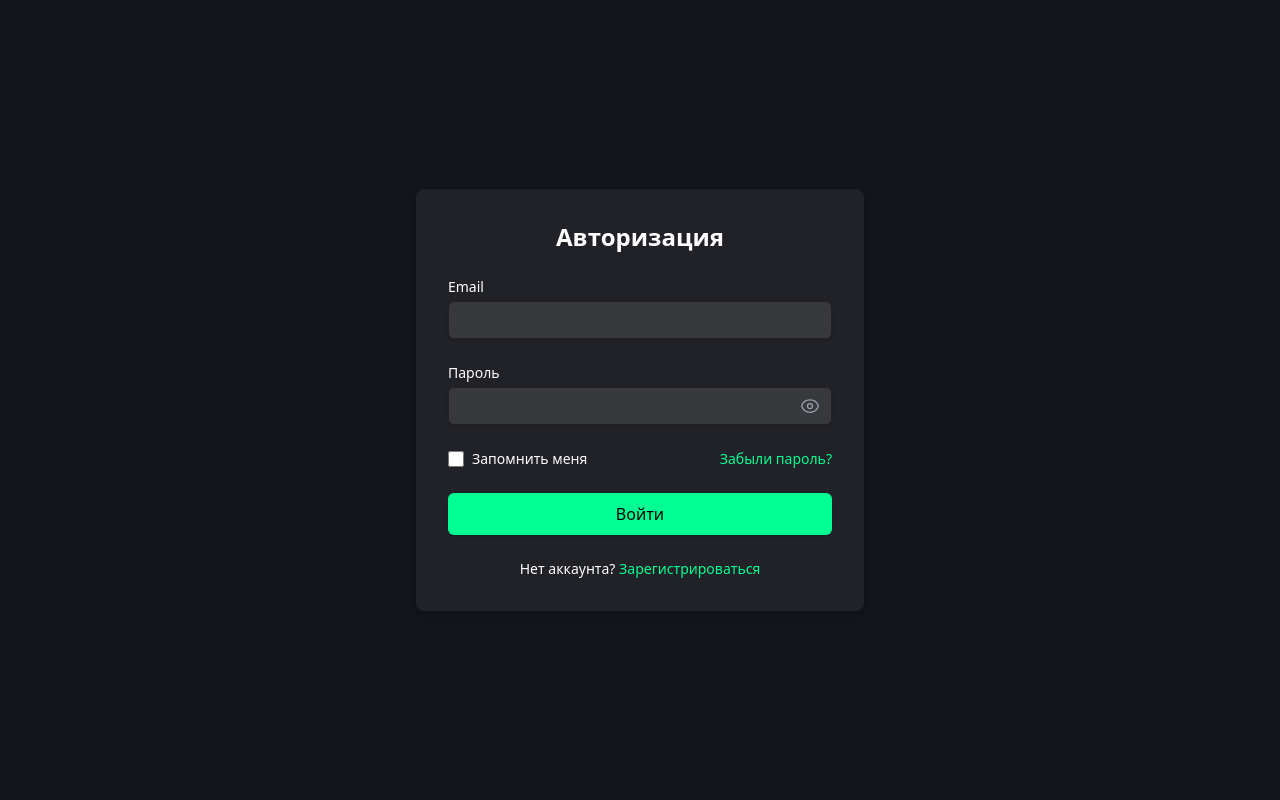
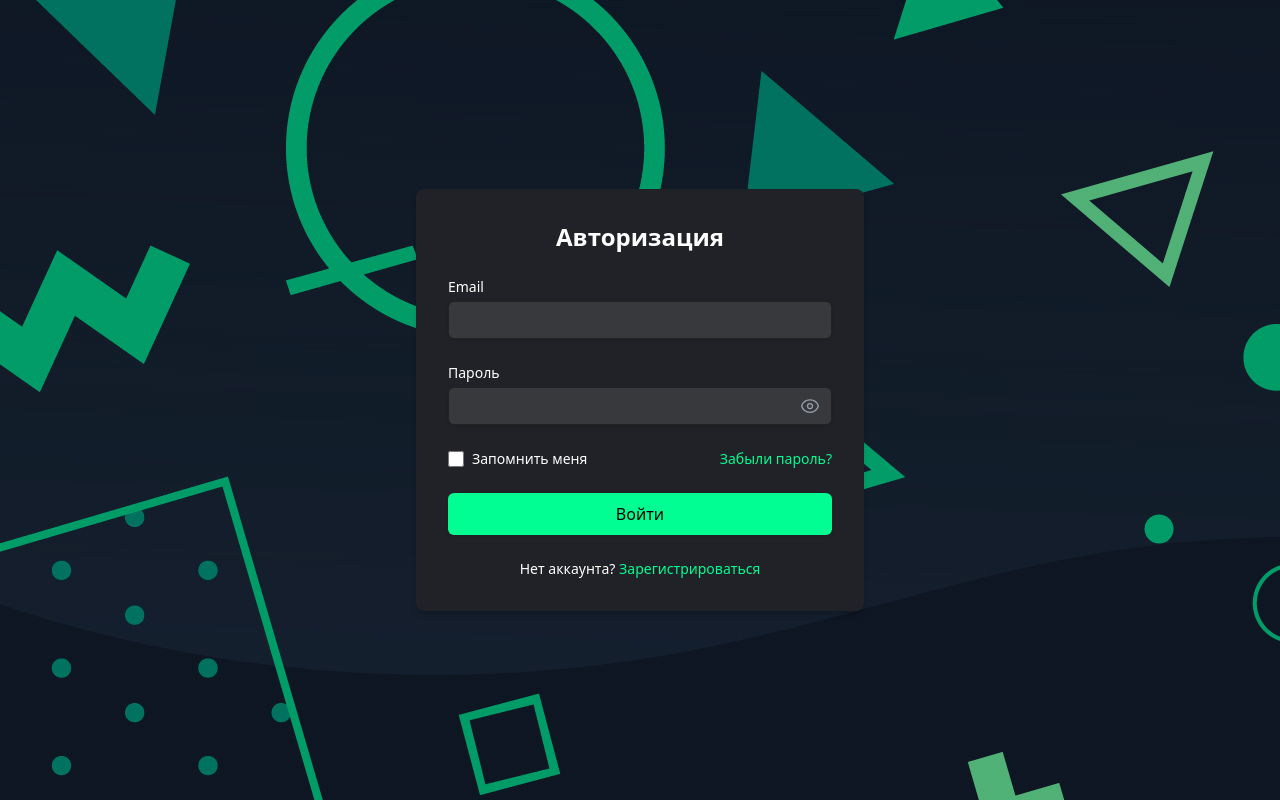
Before and after one commit to rehydrate1/Patched-Game-Store, a Next.js app in the folder frontend/: page /auth/login in a window 1280 px wide. Built offline with nearby package versions, Linux system fonts and the light colour scheme.

Commit message:
develop-frontend: made background for auth sys

```diff
--- a/frontend/src/app/auth/login/Login.module.scss
+++ b/frontend/src/app/auth/login/Login.module.scss
@@ -2,6 +2,8 @@
   background: #212227 ;
 
 }
+
+
 
 .inputField{
   border-color: #222224;
--- a/frontend/src/app/auth/login/Login.tsx
+++ b/frontend/src/app/auth/login/Login.tsx
@@ -90,7 +90,7 @@ export default function Login(){
 
     return (
         <>
-            <div className={`flex items-center justify-center min-h-screen`}>
+            <div className={`flex items-center justify-center min-h-screen authBackground`}>
 
                 <div className={`w-full max-w-md p-8 space-y-6 rounded-lg shadow-md ${styles.main}`}>
                     <h2 className="text-2xl font-semibold text-center text-white">
--- a/frontend/src/app/auth/registration/Registration.tsx
+++ b/frontend/src/app/auth/registration/Registration.tsx
@@ -116,7 +116,7 @@ export default function Login(){
 
     return (
         <>
-            <div className={`flex items-center justify-center min-h-screen`}>
+            <div className={`flex items-center justify-center min-h-screen authBackground`}>
 
                 <div className={`w-full max-w-md p-8 space-y-6 rounded-lg shadow-md ${styles.main}`}>
                     <h2 className="text-2xl font-semibold text-center text-white">
--- a/frontend/src/styles/globals.scss
+++ b/frontend/src/styles/globals.scss
@@ -4,3 +4,8 @@
 html, body, #root {
   background-color: #14151B;
 }
+
+.authBackground{
+  background-image: linear-gradient(rgba(0, 0, 0, 0.3), rgba(0, 0, 0, 0.3)),
+  url("/authbackground.jpg");;
+}
```
Also changed, not shown: frontend/public/authbackground.jpg (added).
